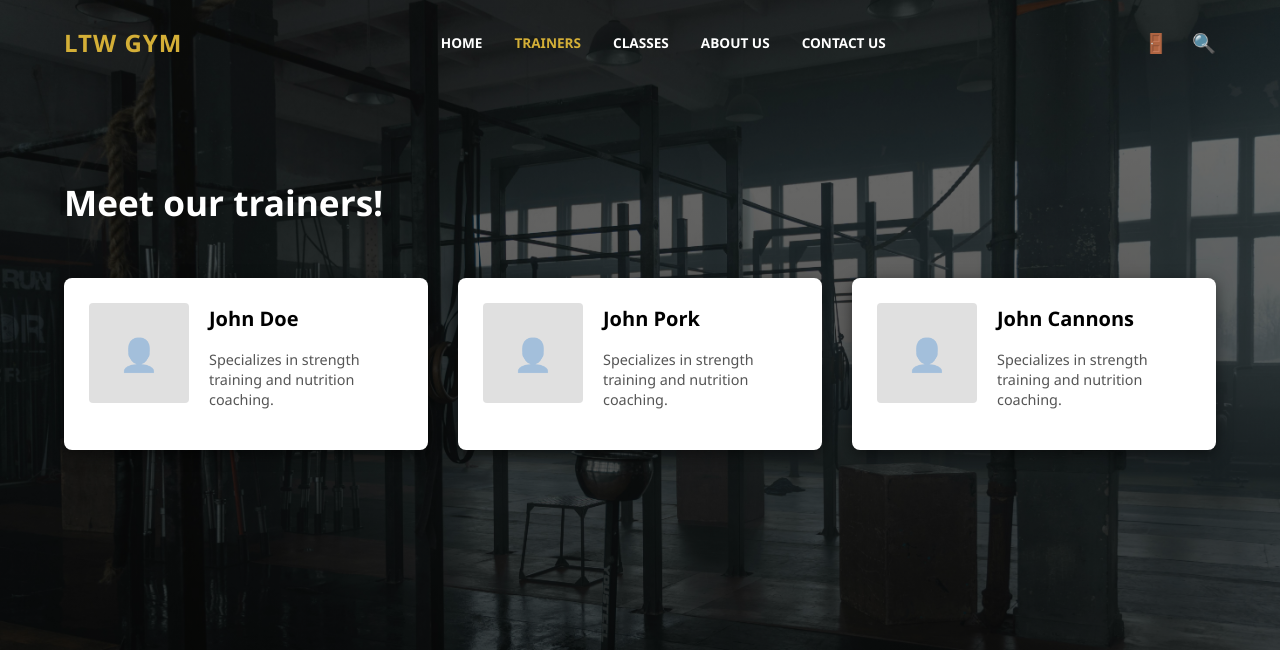
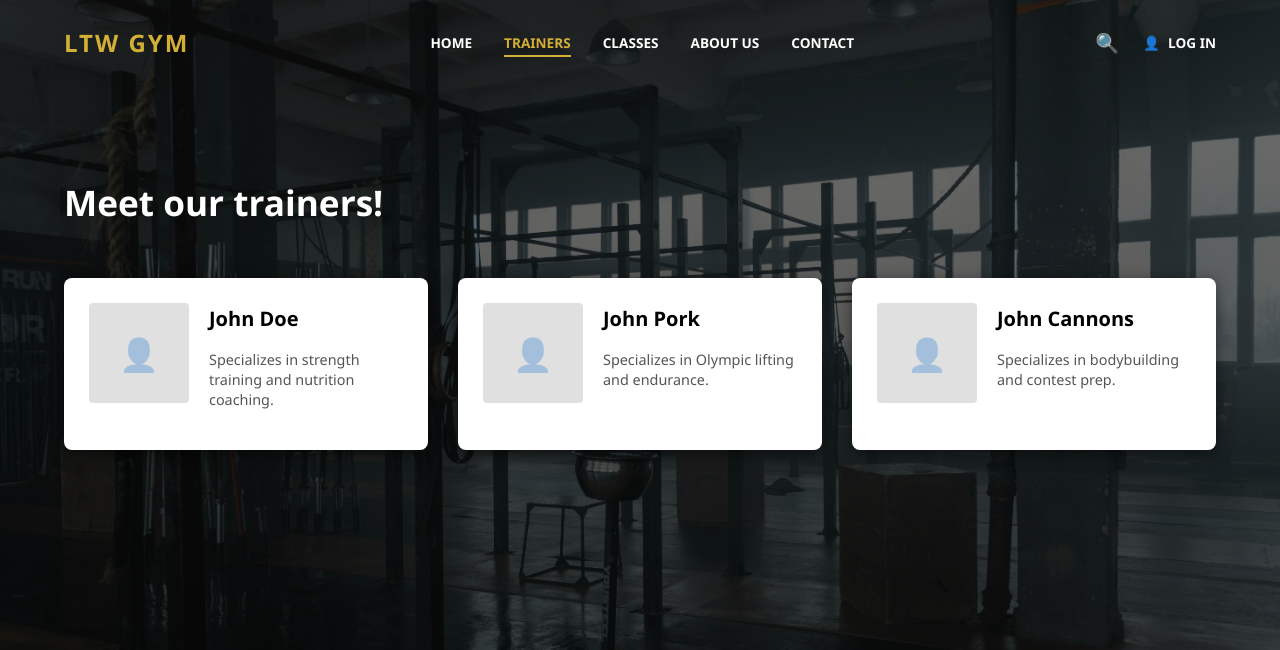
Before and after one commit to FEUP-LTW-2026/ltw-project-ltw03g06, a PHP site: page /trainers.html in a window 1280 px wide. Shown: the top 650 px of the page. Run offline with PHP 8.4, Linux system fonts and the light colour scheme.

Commit message:
Refactored styling to use class-based selectors and added active page logic

```diff
--- a/css/global.css
+++ b/css/global.css
@@ -21,6 +21,7 @@ html, body {
 
 body {
     background-color: var(--dark-bg);
+    /* Ensure the path to your background image is correct relative to the CSS folder */
     background: linear-gradient(rgba(0, 0, 0, 0.5), rgba(0, 0, 0, 0.7)), url('../assets/img/pexels-tima-miroshnichenko-6388373.jpg') no-repeat;
     background-size: cover;
     background-position: center;
@@ -41,18 +42,21 @@ main {
     flex: 1 0 auto;
 }
 
-/* NAVIGATION */
+/* --- NAVIGATION --- */
 nav {
     display: flex;
     justify-content: space-between;
     align-items: center;
 }
 
-nav h2 {
+.logo {
     color: var(--gold);
     margin: 0;
     text-transform: uppercase;
-    letter-spacing: 1px;
+    letter-spacing: 2px;
+    font-size: 1.5rem;
+    font-weight: 800;
+    text-decoration: none;
 }
 
 nav ul {
@@ -63,41 +67,77 @@ nav ul {
     padding: 0;
 }
 
-nav ul li a {
+.nav-link {
     text-decoration: none;
     color: var(--text-light);
     font-weight: 600;
     text-transform: uppercase;
     font-size: 0.85rem;
     transition: color 0.3s ease;
+    position: relative;
+    padding: 5px 0;
 }
 
-/* Active Link State */
-nav ul li a.active {
+.nav-link:hover {
     color: var(--gold);
 }
 
-nav ul li a:hover {
+.nav-link.active {
     color: var(--gold);
 }
 
+.nav-link.active::after {
+    content: '';
+    position: absolute;
+    bottom: 0;
+    left: 0;
+    width: 100%;
+    height: 2px;
+    background-color: var(--gold);
+}
+
+/* --- HEADER ACTIONS (Emojis) --- */
 .nav-actions {
     display: flex;
     gap: 1.5rem;
     align-items: center;
 }
 
-.nav-actions a {
-    color: var(--text-light);
-    text-decoration: none;
+/* Fixes the "Gray Box" on emoji buttons */
+.icon-btn {
+    background: transparent;
+    border: none;
+    padding: 0;
+    margin: 0;
+    cursor: pointer;
     font-size: 1.2rem;
+    color: inherit;
+    display: flex;
+    align-items: center;
+    transition: transform 0.2s ease;
+    line-height: 1;
 }
 
-/* FOOTER */
+.icon-btn:hover {
+    transform: scale(1.2);
+}
+
+.login-link {
+    display: flex;
+    align-items: center;
+    gap: 8px;
+    text-decoration: none;
+    color: var(--text-light);
+    font-size: 0.85rem;
+    font-weight: 600;
+}
+
+/* --- FOOTER & SVG ICONS --- */
 footer {
     flex-shrink: 0;
     padding: 2rem 5%;
     background-color: rgba(0, 0, 0, 0.8);
+    margin-top: auto; /* Pushes footer to bottom */
 }
 
 .footer-content {
@@ -111,10 +151,9 @@ footer {
     margin: 0;
     font-weight: bold;
     font-size: 0.8rem;
-    color: var(--text-light); /* "SOCIAL" should be white */
+    color: var(--text-light);
 }
 
-/* The gold line between the text and icons */
 .gold-line {
     width: 40px;
     height: 2px;
@@ -129,21 +168,21 @@ footer {
     padding: 0;
 }
 
-/* SVG ICON STYLING */
+/* This restores your SVG visibility */
 .footer-content svg {
     width: 20px;
     height: 20px;
-    fill: var(--text-light); /* Sets icons to white initially */
+    fill: var(--text-light);
     transition: all 0.3s ease;
     display: block;
 }
 
 .footer-content a:hover svg {
-    fill: var(--gold);      /* Turns gold on hover */
-    transform: translateY(-3px); /* Small bounce effect */
+    fill: var(--gold);
+    transform: translateY(-3px);
 }
 
-/* BUTTONS */
+/* --- BUTTONS --- */
 .btn {
     padding: 0.8rem 2rem;
     text-decoration: none;
--- a/trainers.html
+++ b/trainers.html
@@ -1,5 +1,5 @@
 <!DOCTYPE html>
-<html>
+<html lang="en">
 <head>
     <meta charset="utf-8">
     <title>LTW GYM - Trainers</title>
@@ -9,18 +9,25 @@
 </head>
 <body>
 <header>
-    <nav>
-        <h2>LTW GYM</h2>
-        <ul>
-            <li><a href="index.html">Home</a></li>
-            <li><a href="trainers.html" class="active">Trainers</a></li>
-            <li><a href="classes.html">Classes</a></li>
-            <li><a href="#">About Us</a></li>
-            <li><a href="#">Contact Us</a></li>
+    <nav class="main-nav">
+        <a href="index.html" class="logo">LTW GYM</a>
+
+        <ul class="nav-links">
+            <li><a href="index.html" class="nav-link">Home</a></li>
+            <li><a href="trainers.html" class="nav-link active">Trainers</a></li>
+            <li><a href="classes.html" class="nav-link">Classes</a></li>
+            <li><a href="about.html" class="nav-link">About Us</a></li>
+            <li><a href="contact.html" class="nav-link">Contact</a></li>
         </ul>
+
         <div class="nav-actions">
-            <a href="#">🚪</a>
-            <a href="#">🔍</a>
+            <button class="icon-btn" aria-label="Search">
+                <span class="emoji-icon">🔍</span>
+            </button>
+            <a href="login.html" class="nav-link login-link">
+                <span class="emoji-icon">👤</span>
+                <span>LOG IN</span>
+            </a>
         </div>
     </nav>
 </header>
@@ -28,7 +35,6 @@
 <main class="trainers-page">
     <h1>Meet our trainers!</h1>
 
-    <!-- Each trainer card is a flex item, and each trainer-grid is a row-->
     <div class="trainer-grid">
         <article class="trainer-card">
             <div class="img-box"></div>
@@ -41,14 +47,14 @@
             <div class="img-box"></div>
             <div class="info">
                 <h3>John Pork</h3>
-                <p>Specializes in strength training and nutrition coaching.</p>
+                <p>Specializes in Olympic lifting and endurance.</p>
             </div>
         </article>
         <article class="trainer-card">
             <div class="img-box"></div>
             <div class="info">
                 <h3>John Cannons</h3>
-                <p>Specializes in strength training and nutrition coaching.</p>
+                <p>Specializes in bodybuilding and contest prep.</p>
             </div>
         </article>
     </div>
@@ -59,21 +65,9 @@
         <p>SOCIAL</p>
         <div class="gold-line"></div>
         <ul>
-            <li>
-                <a href="#" aria-label="Facebook">
-                    <svg class="social-icon"><use href="assets/img/icons.svg#icon-facebook"></use></svg>
-                </a>
-            </li>
-            <li>
-                <a href="#" aria-label="Instagram">
-                    <svg class="social-icon"><use href="assets/img/icons.svg#icon-instagram"></use></svg>
-                </a>
-            </li>
-            <li>
-                <a href="#" aria-label="X">
-                    <svg class="social-icon"><use href="assets/img/icons.svg#icon-x"></use></svg>
-                </a>
-            </li>
+            <li><a href="#"><svg><use href="assets/img/icons.svg#icon-facebook"></use></svg></a></li>
+            <li><a href="#"><svg><use href="assets/img/icons.svg#icon-instagram"></use></svg></a></li>
+            <li><a href="#"><svg><use href="assets/img/icons.svg#icon-x"></use></svg></a></li>
         </ul>
     </div>
 </footer>
```
Also changed, not shown: index.html (+18 -10 lines).
